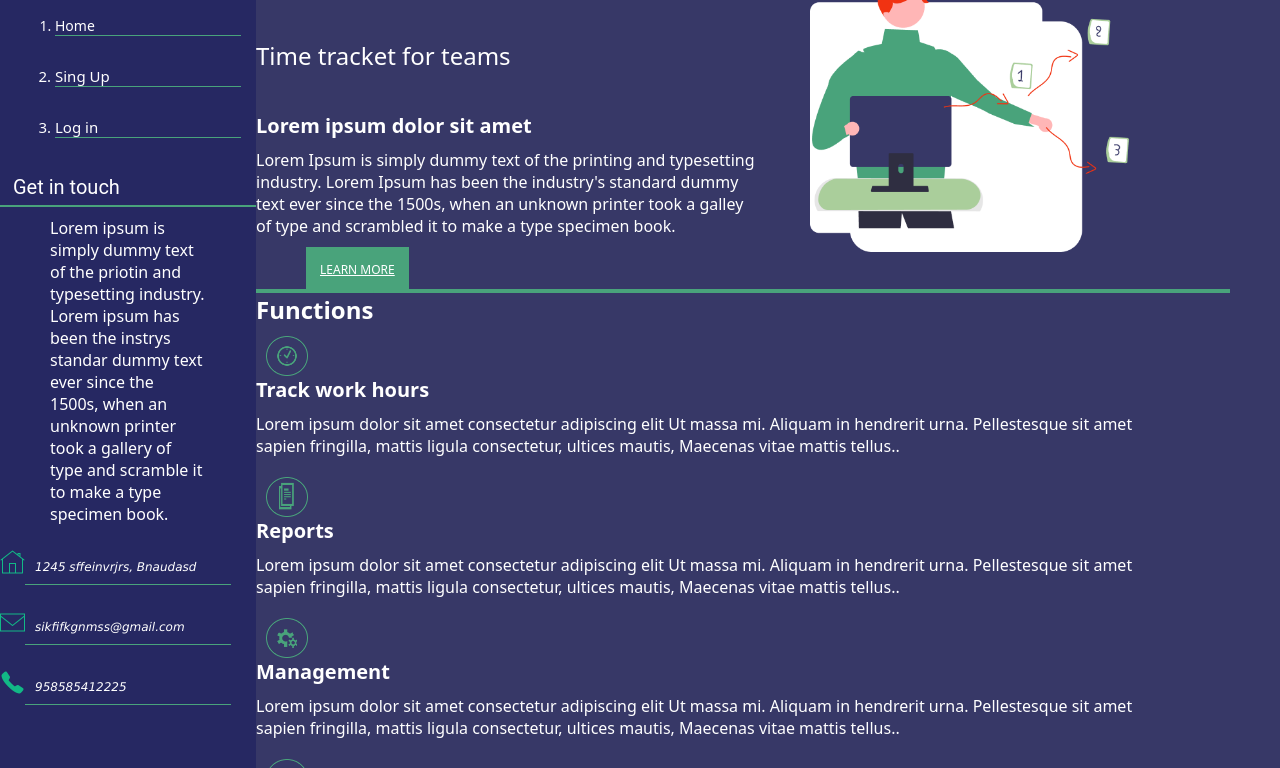
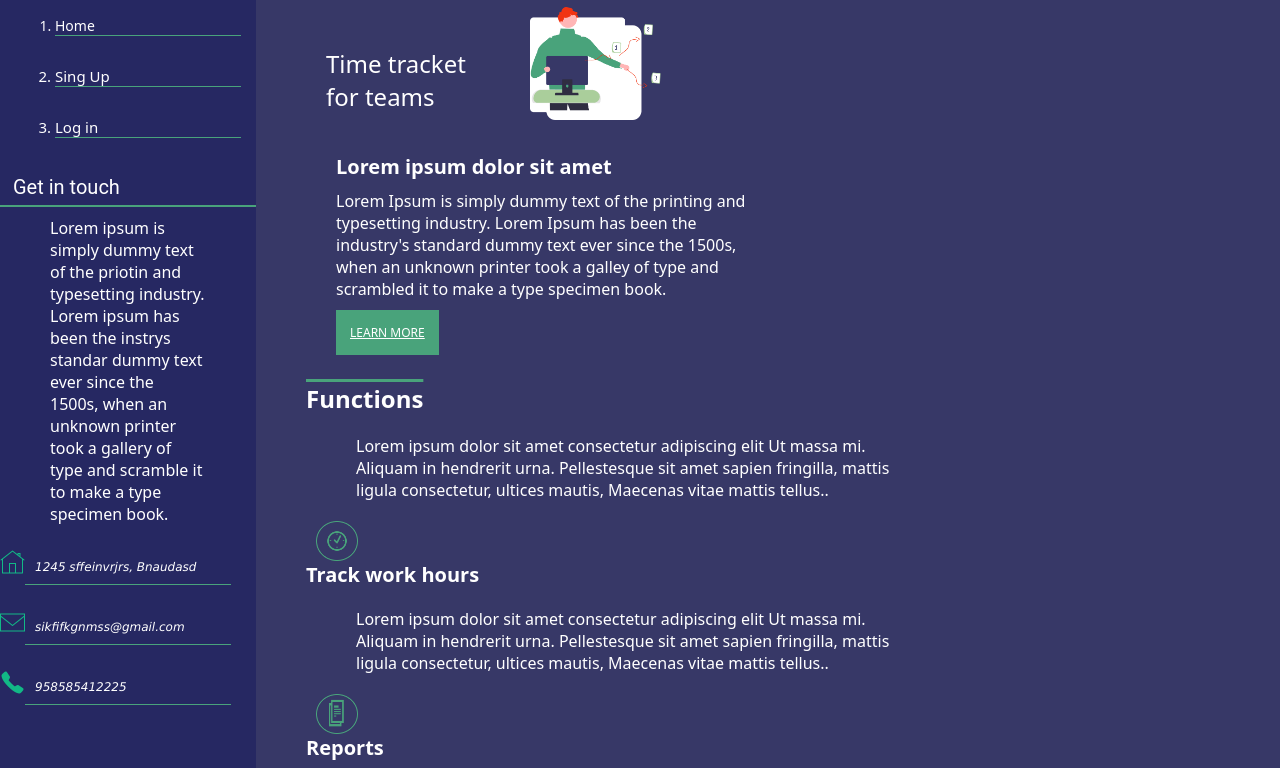
Before and after one commit to andy-0909/BaSP-A2022-Etapa-1, a plain HTML site: page Week-04/index.html in a window 1280 px wide. Shown: the part 73-841 px from the top of the page. Drawn offline with Linux system fonts and the light colour scheme.

Commit message:
BaSP-W04-2022: I work the style of the page with flexbox and media query

```diff
--- a/Week-04/css/main.css
+++ b/Week-04/css/main.css
@@ -187,8 +187,9 @@ a {
 
 @media (min-width: 1024px) {
     .section-1 {
-        display: inline;
-        margin-left: 20px;
+        display: inline-block;
+        width: 41%;
+        margin: 30px;
     }
 
     .title-1 {
@@ -219,17 +220,10 @@ a {
     }
 
     .section-2 {
-        border-top: 4px solid #49A37B;
-        border-bottom: 4px solid #49A37B;
-    }
-
-    .functions {
         display: flex;
-        flex-direction: column;
-        margin-left: 250px;
-        width: 32%;
-        margin: 30px;
-        margin-top: 30px;
+        /*flex-direction: column;*/
+        width: 60%;
+        flex-wrap: wrap;
     }
 
     .image-right {
@@ -249,4 +243,8 @@ a {
         display: ruby-base;
         color: #ffff;
     }
+    .functions{
+        display: flex;
+        width: 50%;
+    }
 }
```
Also changed, not shown: Week-04/index.html (+2 -2 lines).
